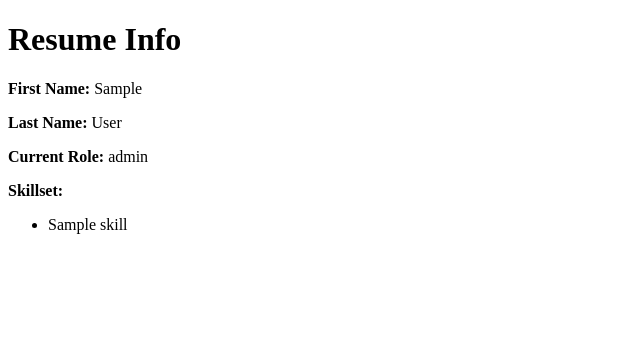
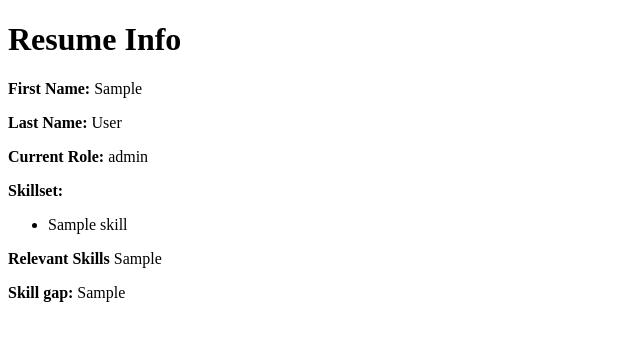
Before and after one commit to Abubakarkhan606/Flask-Resume-Profile-Extractor, a Flask app: template templates/result.html in a window 1280 px wide. Shown: the top 341 px of the page, without its empty margins (0-640 px from the left). Run offline with Flask 3, Linux system fonts and the light colour scheme; the template is opened without the code that fills it: most values are stand-ins (such as "Sample title", 1, 10 or a date in 2020).

Commit message:
Created skill gap and relevant skills from resume

```diff
--- a/app.py
+++ b/app.py
@@ -6,7 +6,6 @@ import json
 
 app = Flask(__name__)
 client = OpenAI(api_key=os.getenv("OPENAI_API_KEY"))
-print("OpenAI API Key:", os.getenv("OPENAI_API_KEY"))
 
 def extract_text_from_pdf(pdf_file):
     doc = fitz.open(stream=pdf_file.read(), filetype="pdf")
@@ -26,14 +25,20 @@ def extract_info(text):
     Resume Text:
     {text}
 
+    Calculate the following using extracted data:
+    - Relevant Skills (10 missing skills relevant to Current Role)
+    - Skill Gap (think of 10 skills that are most relevant to the current role, and then give a score out of 10 based on how many of those skills are present in the resume and make that score skill gap with 0 being no skill gap and 10 being a complete skill gap)
+
     Return the output in JSON format.
     """
 
     response = client.chat.completions.create(
         model="gpt-3.5-turbo",
         messages=[{"role": "user", "content": prompt}],
-        temperature=0.2
+        temperature=0.1
     )
+
+    print("Response from OpenAI:", response.choices[0].message.content)
 
     return json.loads(response.choices[0].message.content)
 
@@ -51,7 +56,9 @@ def extract():
         first_name=data["First Name"],
         last_name=data["Last Name"],
         current_role=data["Current Role"],
-        skills=data["Skillset"]
+        skills=data["Skillset"],
+        relevant_skills=data["Relevant Skills"],
+        skill_gap=data["Skill Gap"]
     )
 
 if __name__ == '__main__':
--- a/requirements.txt
+++ b/requirements.txt
@@ -1,5 +1,5 @@
 Flask
-request
-openai>=1.0.0
-fitz
+requests
+openai
+PyMuPDF
 python-dotenv
--- a/templates/result.html
+++ b/templates/result.html
@@ -14,5 +14,7 @@
       <li>{{ skill }}</li>
       {% endfor %}
     </ul>
+    <p><strong>Relevant Skills</strong> {{ relevant_skills }}</p>
+    <p><strong>Skill gap:</strong> {{ skill_gap }}</p>
   </body>
 </html>
```
Also changed, not shown: 1 other file.
